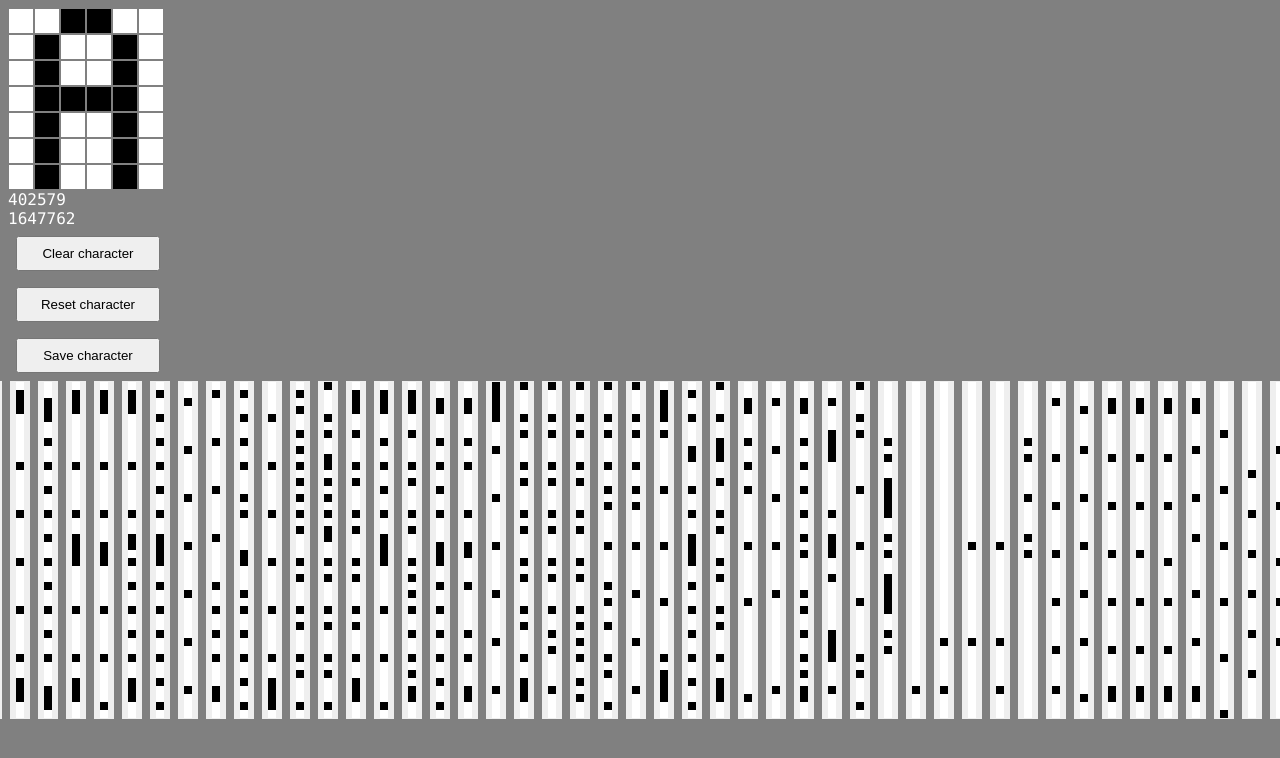
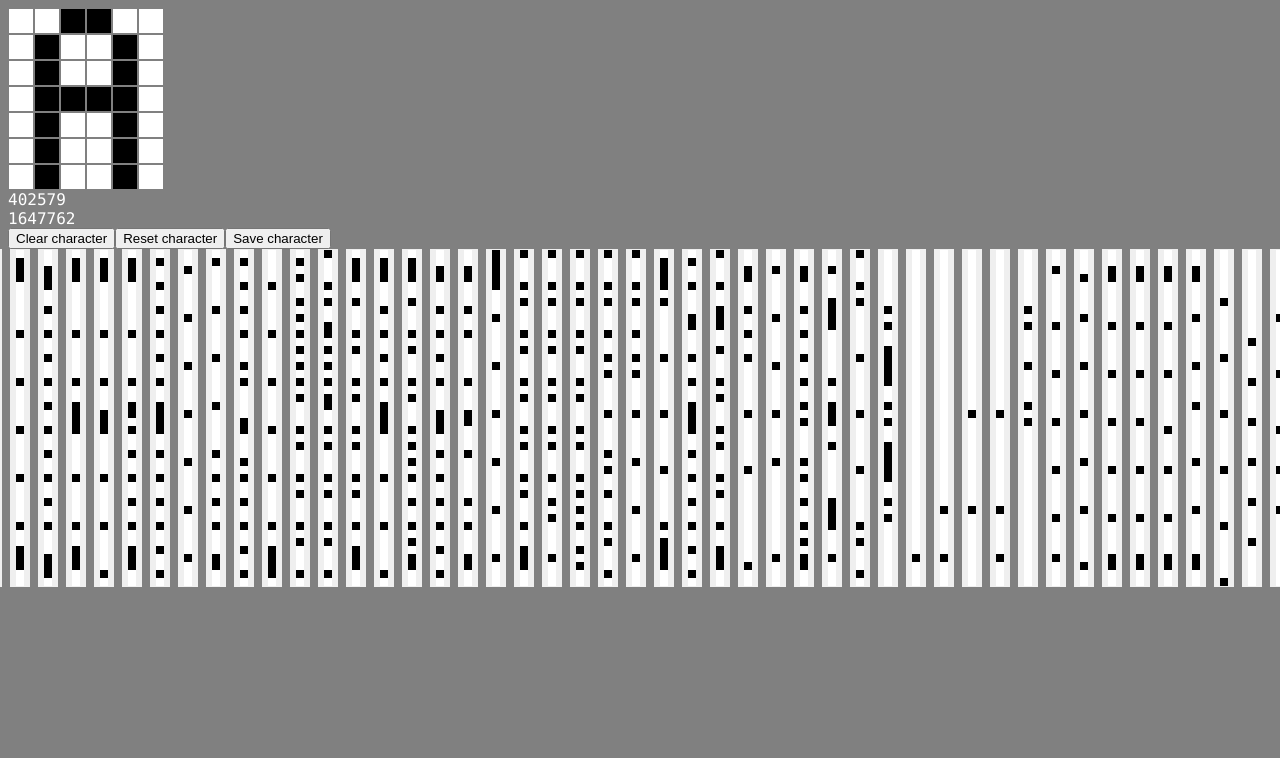
Before and after one commit to ggpera/merkeditor, a React (Vite) app: page / in a window 1280 px wide. Shown: the top 758 px of the page. Built offline with nearby package versions, Linux system fonts and the light colour scheme.

Commit message:
Update Grid css classnames

```diff
--- a/src/components/Grid.jsx
+++ b/src/components/Grid.jsx
@@ -50,19 +50,18 @@ const Grid = ({ character, saveCharacters }) => {
           </div>
         ))}
       </div>
-      <div>{parseInt(binaryChunks[0].join(''), 2)}</div>
-      <div>{parseInt(binaryChunks[1].join(''), 2)}</div>
-      <div style={{ display: 'flex', flexDirection: 'column', width: '10rem' }}>
-        <button style={{ padding: '0.5rem', margin: '0.5rem' }} onClick={clearBinaryArray}>
+      <div className='char-binary'>
+        <div>{parseInt(binaryChunks[0].join(''), 2)}</div>
+        <div>{parseInt(binaryChunks[1].join(''), 2)}</div>
+      </div>
+      <div className='char-button-group'>
+        <button className='char-buttons' onClick={clearBinaryArray}>
           Clear character
         </button>
-        <button style={{ padding: '0.5rem', margin: '0.5rem' }} onClick={resetBinaryArray}>
+        <button className='char-buttons' onClick={resetBinaryArray}>
           Reset character
         </button>
-        <button
-          style={{ padding: '0.5rem', margin: '0.5rem' }}
-          onClick={() => saveCharacters(binaryArray)}
-        >
+        <button className='char-buttons' onClick={() => saveCharacters(binaryArray)}>
           Save character
         </button>
       </div>
```
